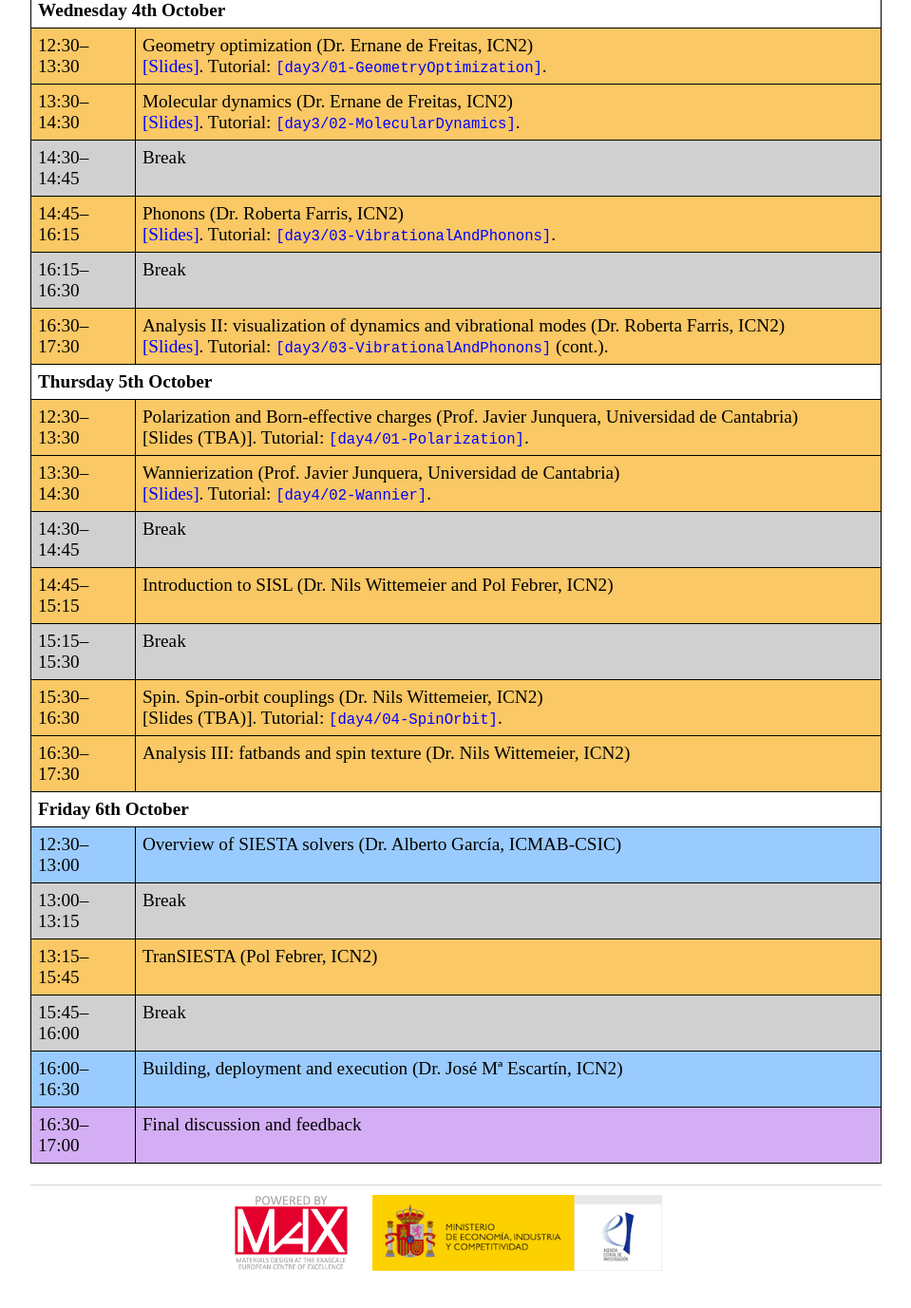
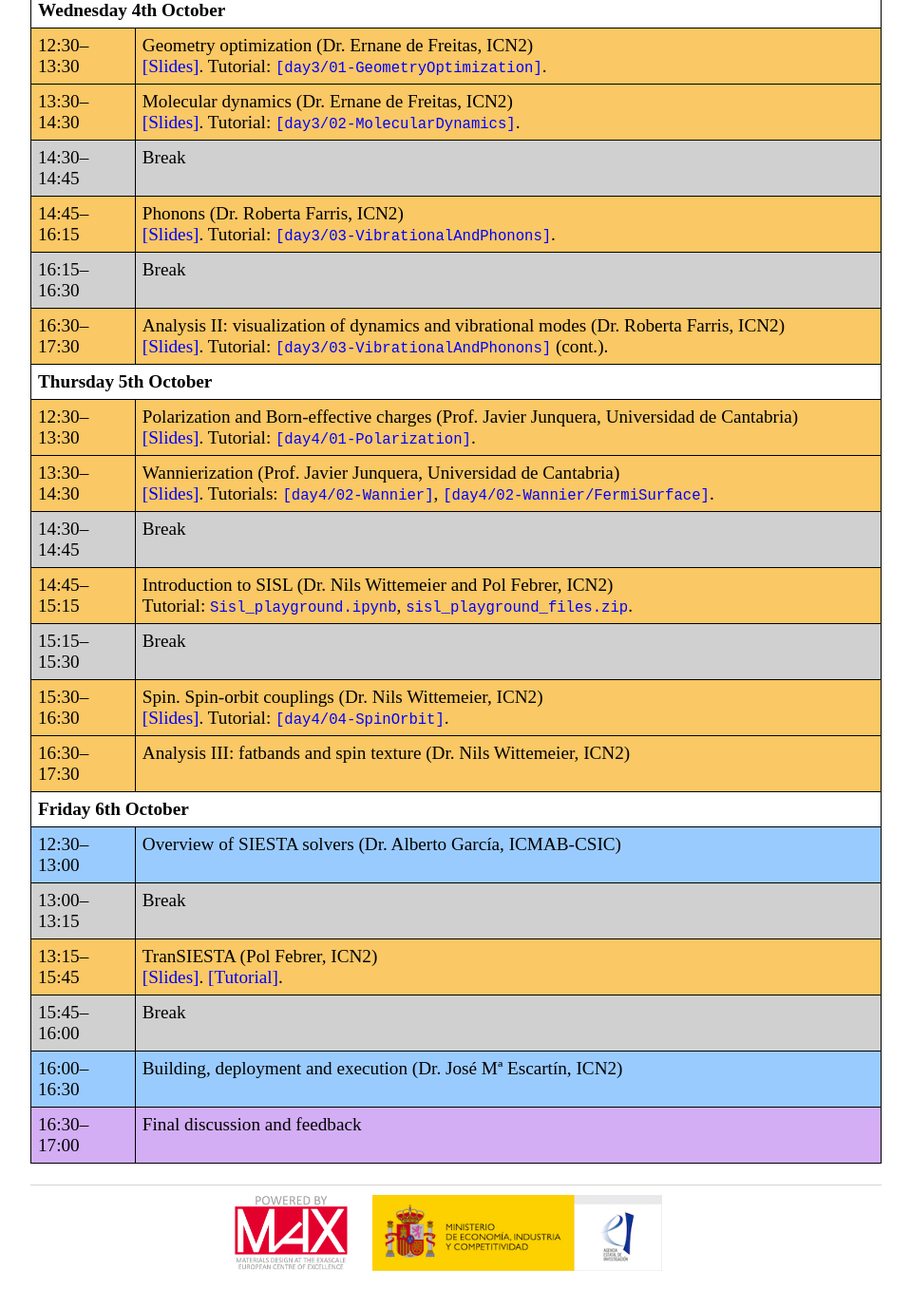
Before and after one commit to siesta-project/web-portal, a Jekyll site: the page built from events/SIESTA_School-2023/Sessions.html, in a window 1280 px wide and 1400 px high, scrolled down 3076 px. Shown: the top 1377 px of the window at 95% size, without its empty margins (160-1119 px from the left). Built offline with Jekyll 4.4.1, drawn with Linux system fonts in a browser that asks for light colours.

Commit message:
School 2023: add more presentations and sisl files.

```diff
--- a/events/SIESTA_School-2023/Sessions.html
+++ b/events/SIESTA_School-2023/Sessions.html
@@ -235,21 +235,27 @@ All times are CEST (UTC+2). Color codes:
 <tr><th COLSPAN="2"> Thursday 5th October</th></tr>
 <tr class="practical"><td>12:30–13:30</td><td>Polarization and Born-effective charges (Prof. Javier Junquera, Universidad de Cantabria)
        <br/>
-       [Slides (TBA)]. Tutorial:
-       <a href="https://docs.siesta-project.org/projects/siesta/en/school-2023/tutorials/advanced/polarization/"><kbd>[day4/01-Polarization]</kbd></a>.
+       <a href="Polarization.pdf">[Slides]</a>. Tutorial:
+       <a href="Exercise-Born-charges.pdf"><kbd>[day4/01-Polarization]</kbd></a>.
        </td></tr>
 <tr class="practical"><td>13:30–14:30</td><td>Wannierization (Prof. Javier Junquera, Universidad de Cantabria)
        <br/>
-       <a href="Wannier.pdf">[Slides]</a>. Tutorial:
-       <a href="https://docs.siesta-project.org/projects/siesta/en/school-2023/tutorials/advanced/wannier/"><kbd>[day4/02-Wannier]</kbd></a>.
+       <a href="Wannier.pdf">[Slides]</a>. Tutorials:
+       <a href="https://docs.siesta-project.org/projects/siesta/en/school-2023/tutorials/advanced/wannier/"><kbd>[day4/02-Wannier]</kbd></a>,
+       <a href="Exercise-Fermi-surface-SrTiO3-5.0.pdf"><kbd>[day4/02-Wannier/FermiSurface]</kbd></a>.
        </td></tr>
 <tr class="break"    ><td>14:30–14:45</td><td>Break</td></tr>
-<tr class="practical"><td>14:45–15:15</td><td>Introduction to SISL (Dr. Nils Wittemeier and Pol Febrer, ICN2)</td></tr>
+<tr class="practical"><td>14:45–15:15</td><td>Introduction to SISL (Dr. Nils Wittemeier and Pol Febrer, ICN2)
+       <br/>
+       Tutorial:
+       <a href="Sisl_playground.ipynb"><kbd>Sisl_playground.ipynb</kbd></a>,
+       <a href="sisl_playground_files.zip"><kbd>sisl_playground_files.zip</kbd></a>.
+       </td></tr>
 <tr class="break"    ><td>15:15–15:30</td><td>Break</td></tr>
 <tr class="practical"><td>15:30–16:30</td><td>Spin. Spin-orbit couplings (Dr. Nils Wittemeier, ICN2)
        <br/>
-       [Slides (TBA)]. Tutorial:
-       <a href="https://docs.siesta-project.org/projects/siesta/en/school-2023/tutorials/basic/spin-orbit/"><kbd>[day4/04-SpinOrbit]</kbd></a>.
+       <a href="SpinOrbitCoupling.pdf">[Slides]</a>. Tutorial:
+       <a href="https://docs.siesta-project.org/projects/siesta/en/school-2023/tutorials/advanced/spin-orbit/"><kbd>[day4/04-SpinOrbit]</kbd></a>.
        </td></tr>
 <tr class="practical"><td>16:30–17:30</td><td>Analysis III: fatbands and spin texture (Dr. Nils Wittemeier, ICN2)
        </td></tr>
@@ -257,7 +263,11 @@ All times are CEST (UTC+2). Color codes:
 <tr><th COLSPAN="2"> Friday 6th October</th></tr>
 <tr class="lecture"  ><td>12:30–13:00</td><td>Overview of SIESTA solvers (Dr. Alberto García, ICMAB-CSIC)</td></tr>
 <tr class="break"    ><td>13:00–13:15</td><td>Break</td></tr>
-<tr class="practical"><td>13:15–15:45</td><td>TranSIESTA (Pol Febrer, ICN2)</td></tr>
+<tr class="practical"><td>13:15–15:45</td><td>TranSIESTA (Pol Febrer, ICN2)
+       <br/>
+       <a href="TranSIESTA.pdf">[Slides]</a>.
+       <a href="https://docs.siesta-project.org/projects/siesta/en/school-2023/tutorials/advanced/transiesta/">[Tutorial]</a>.
+       </td></tr>
 <tr class="break"    ><td>15:45–16:00</td><td>Break</td></tr>
 <tr class="lecture"  ><td>16:00–16:30</td><td>Building, deployment and execution (Dr. José Mª Escartín, ICN2)</td></tr>
 <tr class="general"  ><td>16:30–17:00</td><td>Final discussion and feedback</td></tr>
```
Also changed, not shown: 7 other files.
